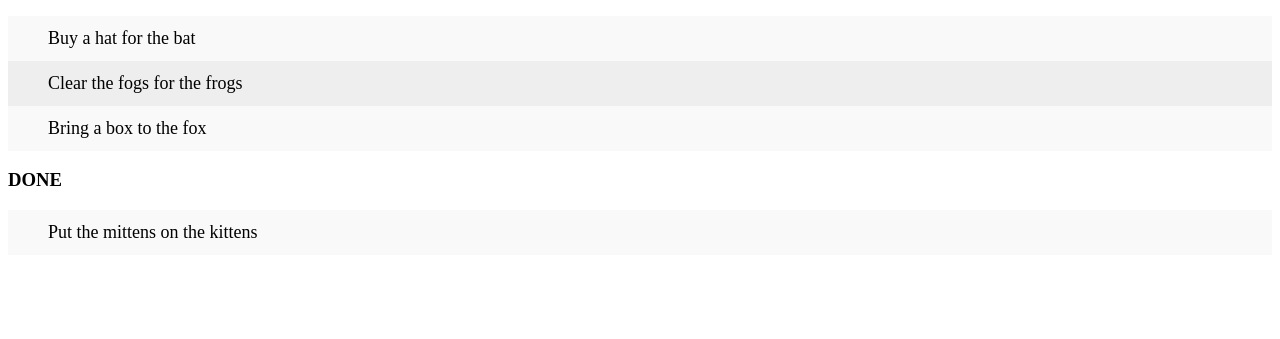
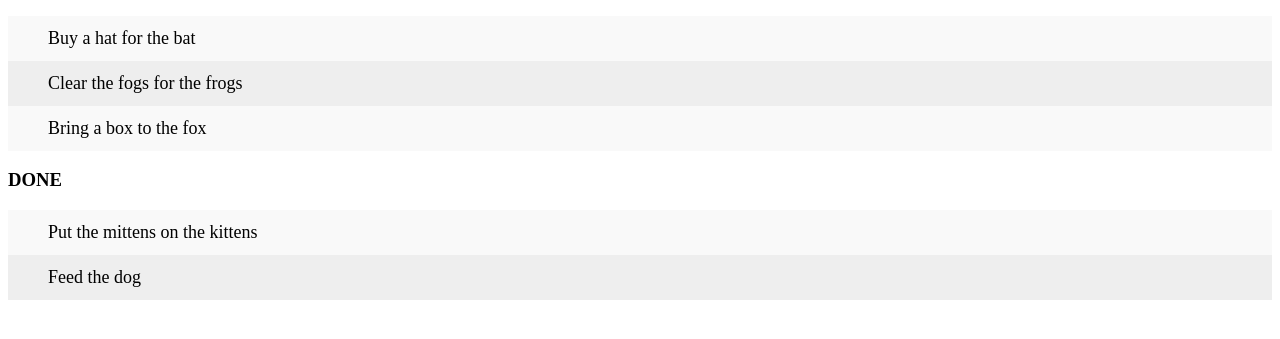
Before and after one commit to philippe-populaire/daily-todo, a plain HTML site: page index.html in a window 1280 px wide. Shown: the part 105-444 px from the top of the page. Drawn offline with Linux system fonts and the light colour scheme.

Commit message:
Test, adding a new to do item from VSCode
Done

```diff
--- a/index.html
+++ b/index.html
@@ -16,6 +16,7 @@
 <h3>Done</h3>
 <ul>
 <li>Put the mittens on the kittens</li>
+<li>Feed the dog</li>
 </ul>
 </body>
 </html>
```
